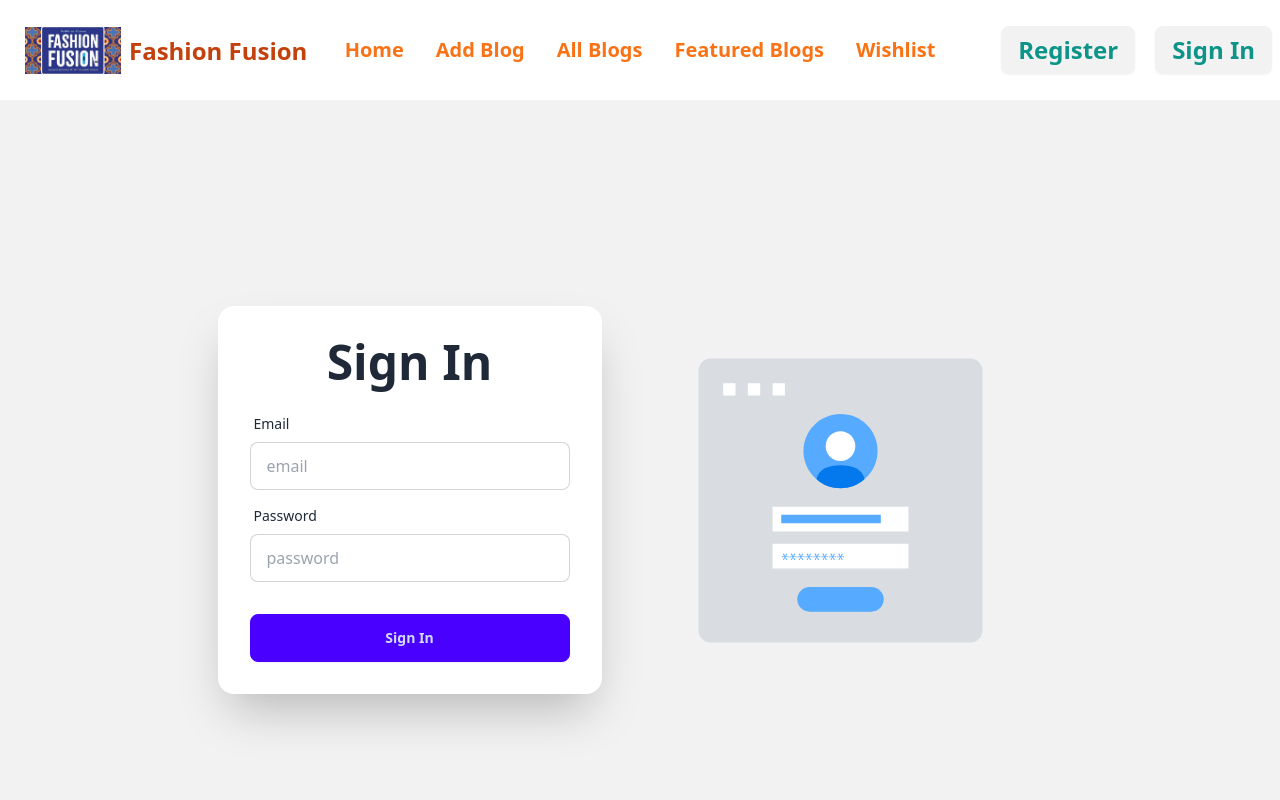
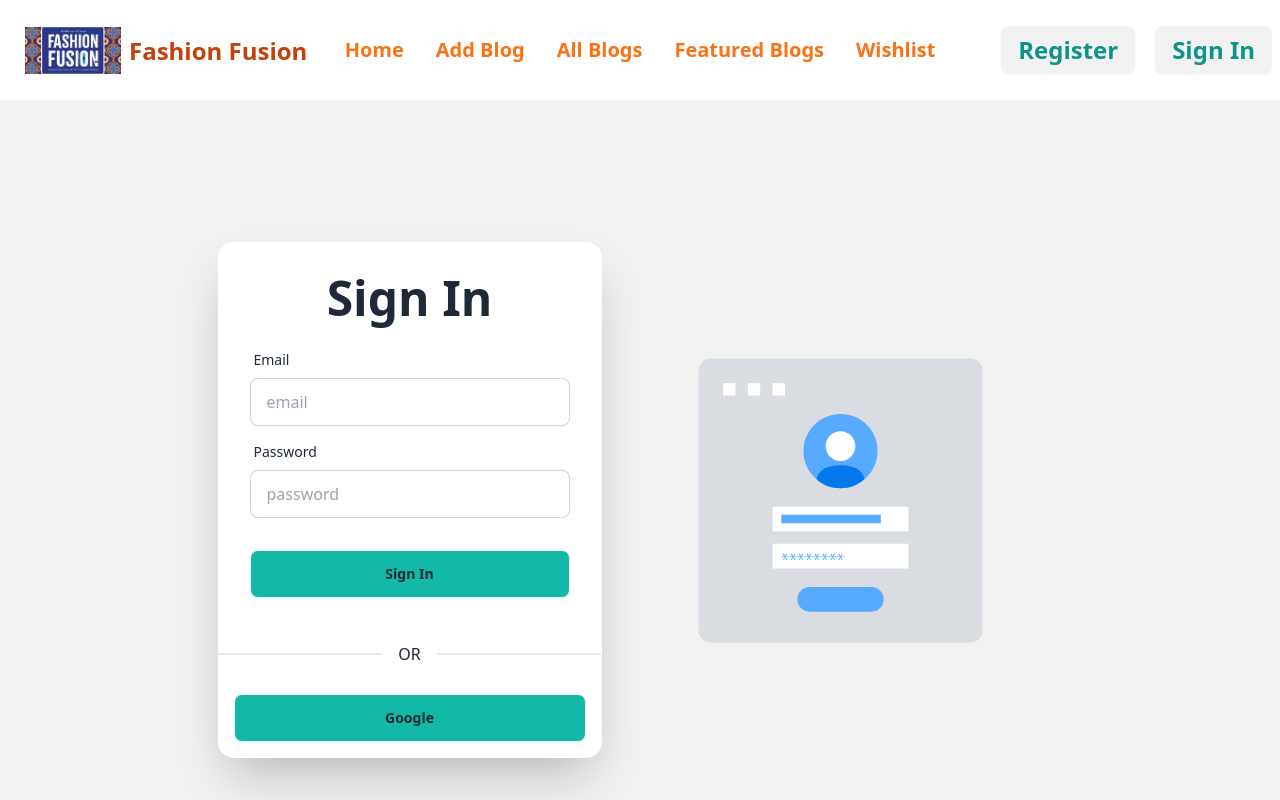
Before and after one commit to Meherin-Islam/Fashion-Blog-Client, a React (Vite) app: page /signin in a window 1280 px wide. Shown: the top 800 px of the page. Built offline with nearby package versions, Linux system fonts and the light colour scheme; no server answers.

Commit message:
Login With Google Done

```diff
--- a/src/Pages/Register/Register.jsx
+++ b/src/Pages/Register/Register.jsx
@@ -2,6 +2,7 @@ import { useContext, useState } from "react";
 import Lottie from "lottie-react";
 import registerLottieData from '../../assets/lottie/register.json';
 import AuthContext from "../../context/AuthContext/AuthContext";
+import SocialLogin from "../../shared/SocialLogin";
 
 
 const Register = () => {
@@ -14,7 +15,6 @@ const Register = () => {
         const email = form.email.value;
         const password = form.password.value;
         const photoURL = form.photoURL.value;
-        const displayName = form.displayName.value;
 
 
         const validatePassword = (password) => {
@@ -62,19 +62,6 @@ const Register = () => {
                     <form onSubmit={handleRegister} className="card-body">
                         <h1 className="text-5xl font-bold text-center mb-3">Register now!</h1>
 
-
-                        <div className="form-control">
-                            <label className="label">
-                                <span className="label-text">Display Name</span>
-                            </label>
-                            <input
-                                type="text"
-                                name="displayName"
-                                placeholder="Your name"
-                                className="input input-bordered"
-                                required
-                            />
-                        </div>
 
 
                         <div className="form-control">
@@ -128,9 +115,11 @@ const Register = () => {
 
 
                         <div className="form-control mt-6">
-                            <button className="btn btn-primary">Register</button>
+                            <button className="btn bg-teal-500">Register</button>
                         </div>
                     </form>
+                    <div className="divider"> OR</div>
+                    <SocialLogin></SocialLogin>
                 </div>
             </div>
         </div>
--- a/src/Pages/SignIn/SignIn.jsx
+++ b/src/Pages/SignIn/SignIn.jsx
@@ -2,6 +2,7 @@ import Lottie from "lottie-react";
 import signinLottieData from '../../assets/lottie/signin.json';
 import { useContext } from "react";
 import AuthContext from "../../context/AuthContext/AuthContext";
+import SocialLogin from "../../shared/SocialLogin";
 
 const SignIn = () => {
     const {signInUser} = useContext(AuthContext);
@@ -49,9 +50,11 @@ const SignIn = () => {
                     </div>
 
                     <div className="form-control mt-6">
-                        <button className="btn btn-primary">Sign In</button>
+                        <button className="btn bg-teal-500">Sign In</button>
                     </div>
                 </form>
+                <div className="divider"> OR</div>
+                    <SocialLogin></SocialLogin>
             </div>
         </div>
     </div>
--- a/src/context/AuthContext/AuthProvider.jsx
+++ b/src/context/AuthContext/AuthProvider.jsx
@@ -1,7 +1,12 @@
 import { useEffect, useState } from "react";
 import AuthContext from "./AuthContext";
-import {  createUserWithEmailAndPassword, onAuthStateChanged, signInWithEmailAndPassword, signOut } from "firebase/auth";
+import {  createUserWithEmailAndPassword, GoogleAuthProvider, onAuthStateChanged, signInWithEmailAndPassword, signInWithPopup, signOut } from "firebase/auth";
 import auth from "../../firebase/firebase.init";
+
+
+
+
+const googleProvider = new GoogleAuthProvider();
 const AuthProvider = ({children}) => {
 
     const [user, setUser] = useState(null);
@@ -16,6 +21,13 @@ const AuthProvider = ({children}) => {
         setLoading(true);
         return signInWithEmailAndPassword(auth, email, password);
     }
+
+
+    const singInWithGoogle = () => {
+        setLoading(true);
+        return signInWithPopup(auth, googleProvider)
+    }
+
 
     const signOutUser = () => {
         setLoading(true);
@@ -38,6 +50,7 @@ const AuthProvider = ({children}) => {
         loading,
         createUser,
         signInUser,
+        singInWithGoogle,
         signOutUser
     }
 
--- a/src/shared/NavBar.jsx
+++ b/src/shared/NavBar.jsx
@@ -81,11 +81,7 @@ const NavBar = () => {
                                 className="w-10 h-10 rounded-full border-2 border-teal-500"
                             />
                         )}
-                        {user.displayName && (
-                            <span className="text-xl text-teal-600 font-bold">
-                                {user.displayName}
-                            </span>
-                        )}
+
                         <button
                             onClick={handleSignOut}
                             className="btn text-2xl text-teal-600 font-bold">
--- /dev/null
+++ b/src/shared/SocialLogin.jsx
@@ -0,0 +1,25 @@
+import  { useContext } from 'react';
+import AuthContext from '../context/AuthContext/AuthContext';
+
+
+const SocialLogin = () => {
+    const { singInWithGoogle } = useContext(AuthContext);
+
+    const handleGoogleSignIn = () => {
+        singInWithGoogle()
+            .then(result => {
+                console.log(result.user)
+            })
+            .catch(error => {
+                console.log(error.message)
+            })
+    }
+
+    return (
+        <div className='m-4'>
+            <button onClick={handleGoogleSignIn} className='btn w-full bg-teal-500'>Google</button>
+        </div>
+    );
+};
+
+export default SocialLogin;
```
